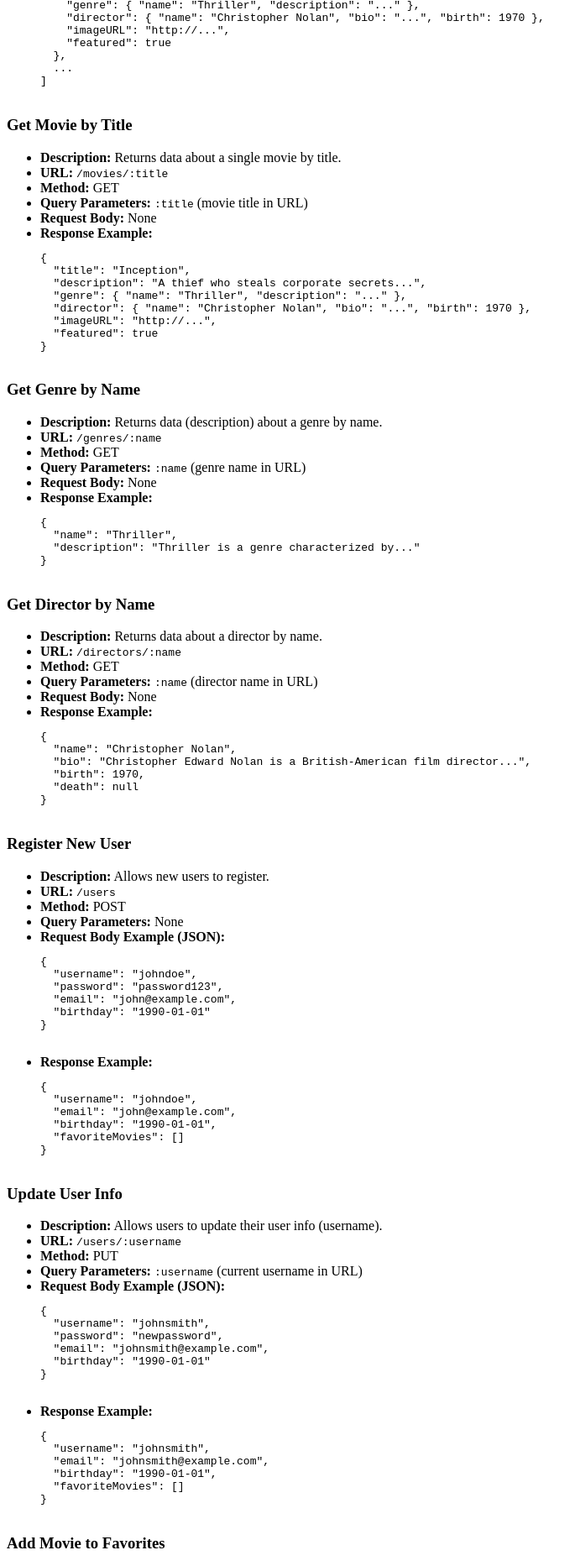
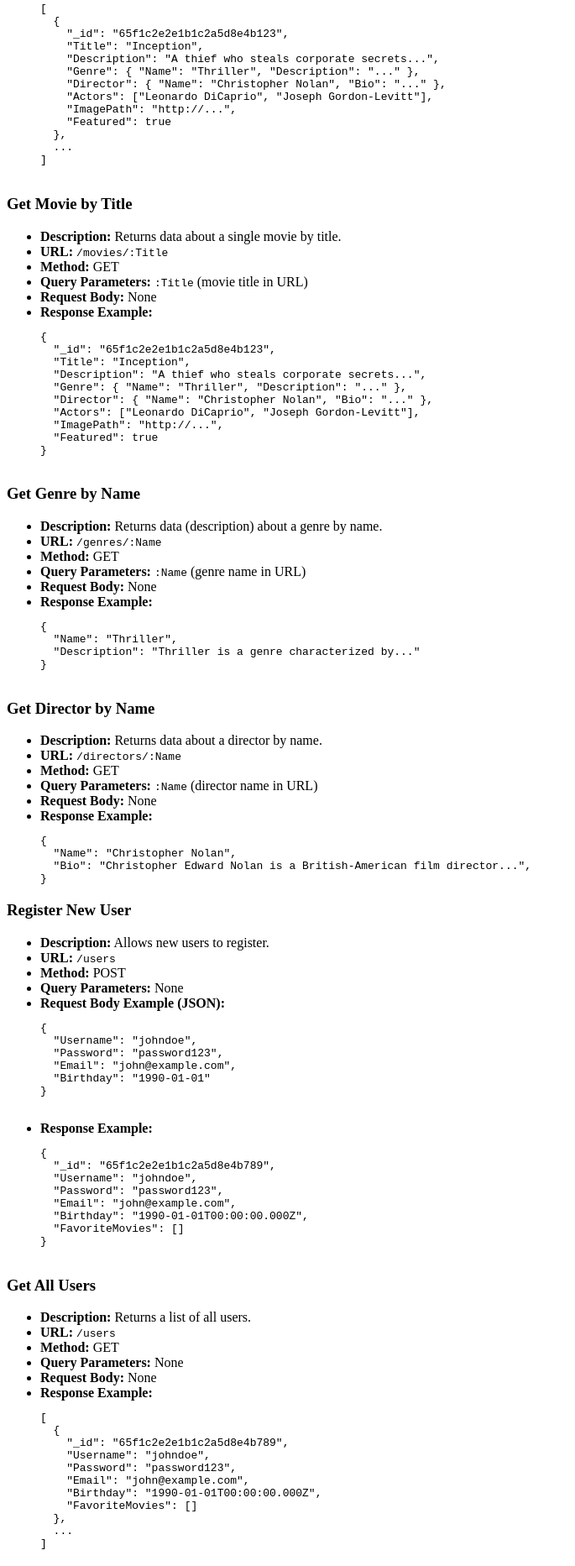
Before and after one commit to redonthehead123/big-beautiful-movie-api, a website: page movie_api/public/documentation.html in a window 1280 px wide. Shown: the part 931-2796 px from the top of the page at 84% size, without its empty margins (0-685 px from the left). Drawn offline with Linux system fonts and the light colour scheme.

Commit message:
Updated Routes
Updated routes to work with mongodb and updated documentation to reflect changes.

```diff
--- a/movie_api/package.json
+++ b/movie_api/package.json
@@ -13,7 +13,7 @@
   "type": "commonjs",
   "dependencies": {
     "express": "^5.1.0",
-    "mongoose": "^8.18.1",
+    "mongoose": "^8.18.2",
     "morgan": "^1.10.1"
   }
 }
--- a/movie_api/public/documentation.html
+++ b/movie_api/public/documentation.html
@@ -3,7 +3,7 @@
 <head>
     <meta charset="UTF-8">
     <meta name="viewport" content="width=device-width, initial-scale=1.0">
-    <title>Document</title>
+    <title>Big Beautiful Movie API Documentation</title>
 </head>
 <body>
     <h1>Movie API Documentation</h1>
@@ -44,17 +44,17 @@
             </tr>
             <tr>
                 <td>GET</td>
-                <td>/movies/:title</td>
+                <td>/movies/:Title</td>
                 <td>Returns data about a single movie by title</td>
             </tr>
             <tr>
                 <td>GET</td>
-                <td>/genres/:name</td>
+                <td>/genres/:Name</td>
                 <td>Returns data (description) about a genre by name</td>
             </tr>
             <tr>
                 <td>GET</td>
-                <td>/directors/:name</td>
+                <td>/directors/:Name</td>
                 <td>Returns data about a director by name</td>
             </tr>
             <tr>
@@ -63,23 +63,33 @@
                 <td>Allows new users to register</td>
             </tr>
             <tr>
+                <td>GET</td>
+                <td>/users</td>
+                <td>Returns a list of all users</td>
+            </tr>
+            <tr>
+                <td>GET</td>
+                <td>/users/:Username</td>
+                <td>Returns data about a single user by username</td>
+            </tr>
+            <tr>
                 <td>PUT</td>
-                <td>/users/:username</td>
-                <td>Allows users to update their user info (username)</td>
+                <td>/users/:Username</td>
+                <td>Allows users to update their user info</td>
             </tr>
             <tr>
                 <td>POST</td>
-                <td>/users/:username/movies/:movieID</td>
+                <td>/users/:Username/movies/:MovieID</td>
                 <td>Adds a movie to a user's list of favorites</td>
             </tr>
             <tr>
                 <td>DELETE</td>
-                <td>/users/:username/movies/:movieID</td>
+                <td>/users/:Username/movies/:MovieID</td>
                 <td>Removes a movie from a user's list of favorites</td>
             </tr>
             <tr>
                 <td>DELETE</td>
-                <td>/users/:username</td>
+                <td>/users/:Username</td>
                 <td>Deregisters an existing user</td>
             </tr>
         </tbody>
@@ -95,15 +105,16 @@
         <li><strong>Query Parameters:</strong> None</li>
         <li><strong>Request Body:</strong> None</li>
         <li><strong>Response Example:</strong>
-            <pre>
-[
+            <pre>[
   {
-    "title": "Inception",
-    "description": "A thief who steals corporate secrets...",
-    "genre": { "name": "Thriller", "description": "..." },
-    "director": { "name": "Christopher Nolan", "bio": "...", "birth": 1970 },
-    "imageURL": "http://...",
-    "featured": true
+    "_id": "65f1c2e2e1b1c2a5d8e4b123",
+    "Title": "Inception",
+    "Description": "A thief who steals corporate secrets...",
+    "Genre": { "Name": "Thriller", "Description": "..." },
+    "Director": { "Name": "Christopher Nolan", "Bio": "..." },
+    "Actors": ["Leonardo DiCaprio", "Joseph Gordon-Levitt"],
+    "ImagePath": "http://...",
+    "Featured": true
   },
   ...
 ]
@@ -114,19 +125,20 @@
     <h3>Get Movie by Title</h3>
     <ul>
         <li><strong>Description:</strong> Returns data about a single movie by title.</li>
-        <li><strong>URL:</strong> <code>/movies/:title</code></li>
+        <li><strong>URL:</strong> <code>/movies/:Title</code></li>
         <li><strong>Method:</strong> GET</li>
-        <li><strong>Query Parameters:</strong> <code>:title</code> (movie title in URL)</li>
+        <li><strong>Query Parameters:</strong> <code>:Title</code> (movie title in URL)</li>
         <li><strong>Request Body:</strong> None</li>
         <li><strong>Response Example:</strong>
-            <pre>
-{
-  "title": "Inception",
-  "description": "A thief who steals corporate secrets...",
-  "genre": { "name": "Thriller", "description": "..." },
-  "director": { "name": "Christopher Nolan", "bio": "...", "birth": 1970 },
-  "imageURL": "http://...",
-  "featured": true
+            <pre>{
+  "_id": "65f1c2e2e1b1c2a5d8e4b123",
+  "Title": "Inception",
+  "Description": "A thief who steals corporate secrets...",
+  "Genre": { "Name": "Thriller", "Description": "..." },
+  "Director": { "Name": "Christopher Nolan", "Bio": "..." },
+  "Actors": ["Leonardo DiCaprio", "Joseph Gordon-Levitt"],
+  "ImagePath": "http://...",
+  "Featured": true
 }
             </pre>
         </li>
@@ -135,15 +147,14 @@
     <h3>Get Genre by Name</h3>
     <ul>
         <li><strong>Description:</strong> Returns data (description) about a genre by name.</li>
-        <li><strong>URL:</strong> <code>/genres/:name</code></li>
+        <li><strong>URL:</strong> <code>/genres/:Name</code></li>
         <li><strong>Method:</strong> GET</li>
-        <li><strong>Query Parameters:</strong> <code>:name</code> (genre name in URL)</li>
+        <li><strong>Query Parameters:</strong> <code>:Name</code> (genre name in URL)</li>
         <li><strong>Request Body:</strong> None</li>
         <li><strong>Response Example:</strong>
-            <pre>
-{
-  "name": "Thriller",
-  "description": "Thriller is a genre characterized by..."
+            <pre>{
+  "Name": "Thriller",
+  "Description": "Thriller is a genre characterized by..."
 }
             </pre>
         </li>
@@ -152,19 +163,15 @@
     <h3>Get Director by Name</h3>
     <ul>
         <li><strong>Description:</strong> Returns data about a director by name.</li>
-        <li><strong>URL:</strong> <code>/directors/:name</code></li>
+        <li><strong>URL:</strong> <code>/directors/:Name</code></li>
         <li><strong>Method:</strong> GET</li>
-        <li><strong>Query Parameters:</strong> <code>:name</code> (director name in URL)</li>
+        <li><strong>Query Parameters:</strong> <code>:Name</code> (director name in URL)</li>
         <li><strong>Request Body:</strong> None</li>
         <li><strong>Response Example:</strong>
-            <pre>
-{
-  "name": "Christopher Nolan",
-  "bio": "Christopher Edward Nolan is a British-American film director...",
-  "birth": 1970,
-  "death": null
-}
-            </pre>
+            <pre>{
+  "Name": "Christopher Nolan",
+  "Bio": "Christopher Edward Nolan is a British-American film director...",
+}</pre>
         </li>
     </ul>
 
@@ -175,22 +182,65 @@
         <li><strong>Method:</strong> POST</li>
         <li><strong>Query Parameters:</strong> None</li>
         <li><strong>Request Body Example (JSON):</strong>
-            <pre>
-{
-  "username": "johndoe",
-  "password": "password123",
-  "email": "john@example.com",
-  "birthday": "1990-01-01"
+            <pre>{
+  "Username": "johndoe",
+  "Password": "password123",
+  "Email": "john@example.com",
+  "Birthday": "1990-01-01"
 }
             </pre>
         </li>
         <li><strong>Response Example:</strong>
-            <pre>
-{
-  "username": "johndoe",
-  "email": "john@example.com",
-  "birthday": "1990-01-01",
-  "favoriteMovies": []
+            <pre>{
+  "_id": "65f1c2e2e1b1c2a5d8e4b789",
+  "Username": "johndoe",
+  "Password": "password123",
+  "Email": "john@example.com",
+  "Birthday": "1990-01-01T00:00:00.000Z",
+  "FavoriteMovies": []
+}
+            </pre>
+        </li>
+    </ul>
+
+    <h3>Get All Users</h3>
+    <ul>
+        <li><strong>Description:</strong> Returns a list of all users.</li>
+        <li><strong>URL:</strong> <code>/users</code></li>
+        <li><strong>Method:</strong> GET</li>
+        <li><strong>Query Parameters:</strong> None</li>
+        <li><strong>Request Body:</strong> None</li>
+        <li><strong>Response Example:</strong>
+            <pre>[
+  {
+    "_id": "65f1c2e2e1b1c2a5d8e4b789",
+    "Username": "johndoe",
+    "Password": "password123",
+    "Email": "john@example.com",
+    "Birthday": "1990-01-01T00:00:00.000Z",
+    "FavoriteMovies": []
+  },
+  ...
+]
+            </pre>
+        </li>
+    </ul>
+
+    <h3>Get User by Username</h3>
+    <ul>
+        <li><strong>Description:</strong> Returns data about a single user by username.</li>
+        <li><strong>URL:</strong> <code>/users/:Username</code></li>
+        <li><strong>Method:</strong> GET</li>
+        <li><strong>Query Parameters:</strong> <code>:Username</code> (username in URL)</li>
+        <li><strong>Request Body:</strong> None</li>
+        <li><strong>Response Example:</strong>
+            <pre>{
+  "_id": "65f1c2e2e1b1c2a5d8e4b789",
+  "Username": "johndoe",
+  "Password": "password123",
+  "Email": "john@example.com",
+  "Birthday": "1990-01-01T00:00:00.000Z",
+  "FavoriteMovies": []
 }
             </pre>
         </li>
@@ -198,27 +248,27 @@
 
     <h3>Update User Info</h3>
     <ul>
-        <li><strong>Description:</strong> Allows users to update their user info (username).</li>
-        <li><strong>URL:</strong> <code>/users/:username</code></li>
+        <li><strong>Description:</strong> Allows users to update their user info.</li>
+        <li><strong>URL:</strong> <code>/users/:Username</code></li>
         <li><strong>Method:</strong> PUT</li>
-        <li><strong>Query Parameters:</strong> <code>:username</code> (current username in URL)</li>
+        <li><strong>Query Parameters:</strong> <code>:Username</code> (current username in URL)</li>
         <li><strong>Request Body Example (JSON):</strong>
-            <pre>
-{
-  "username": "johnsmith",
-  "password": "newpassword",
-  "email": "johnsmith@example.com",
-  "birthday": "1990-01-01"
+            <pre>{
+  "Username": "johnsmith",
+  "Password": "newpassword",
+  "Email": "johnsmith@example.com",
+  "Birthday": "1990-01-01"
 }
             </pre>
         </li>
         <li><strong>Response Example:</strong>
-            <pre>
-{
-  "username": "johnsmith",
-  "email": "johnsmith@example.com",
-  "birthday": "1990-01-01",
-  "favoriteMovies": []
+            <pre>{
+  "_id": "65f1c2e2e1b1c2a5d8e4b789",
+  "Username": "johnsmith",
+  "Password": "newpassword",
+  "Email": "johnsmith@example.com",
+  "Birthday": "1990-01-01T00:00:00.000Z",
+  "FavoriteMovies": []
 }
             </pre>
         </li>
@@ -227,14 +277,20 @@
     <h3>Add Movie to Favorites</h3>
     <ul>
         <li><strong>Description:</strong> Adds a movie to a user's list of favorites.</li>
-        <li><strong>URL:</strong> <code>/users/:username/movies/:movieID</code></li>
+        <li><strong>URL:</strong> <code>/users/:Username/movies/:MovieID</code></li>
         <li><strong>Method:</strong> POST</li>
-        <li><strong>Query Parameters:</strong> <code>:username</code> (username in URL), <code>:movieID</code> (movie ID in URL)</li>
+        <li><strong>Query Parameters:</strong> <code>:Username</code> (username in URL), <code>:MovieID</code> (movie ID in URL)</li>
         <li><strong>Request Body:</strong> None</li>
         <li><strong>Response Example:</strong>
-            <pre>
-{
-  "message": "Movie has been added to favorites."
+            <pre>{
+  "_id": "65f1c2e2e1b1c2a5d8e4b789",
+  "Username": "johndoe",
+  "Password": "password123",
+  "Email": "john@example.com",
+  "Birthday": "1990-01-01T00:00:00.000Z",
+  "FavoriteMovies": [
+    "65f1c2e2e1b1c2a5d8e4b123"
+  ]
 }
             </pre>
         </li>
@@ -243,14 +299,18 @@
     <h3>Remove Movie from Favorites</h3>
     <ul>
         <li><strong>Description:</strong> Removes a movie from a user's list of favorites.</li>
-        <li><strong>URL:</strong> <code>/users/:username/movies/:movieID</code></li>
+        <li><strong>URL:</strong> <code>/users/:Username/movies/:MovieID</code></li>
         <li><strong>Method:</strong> DELETE</li>
-        <li><strong>Query Parameters:</strong> <code>:username</code> (username in URL), <code>:movieID</code> (movie ID in URL)</li>
+        <li><strong>Query Parameters:</strong> <code>:Username</code> (username in URL), <code>:MovieID</code> (movie ID in URL)</li>
         <li><strong>Request Body:</strong> None</li>
         <li><strong>Response Example:</strong>
-            <pre>
-{
-  "message": "Movie has been removed from favorites."
+            <pre>{
+  "_id": "65f1c2e2e1b1c2a5d8e4b789",
+  "Username": "johndoe",
+  "Password": "password123",
+  "Email": "john@example.com",
+  "Birthday": "1990-01-01T00:00:00.000Z",
+  "FavoriteMovies": []
 }
             </pre>
         </li>
@@ -259,15 +319,13 @@
     <h3>Deregister User</h3>
     <ul>
         <li><strong>Description:</strong> Deregisters an existing user.</li>
-        <li><strong>URL:</strong> <code>/users/:username</code></li>
+        <li><strong>URL:</strong> <code>/users/:Username</code></li>
         <li><strong>Method:</strong> DELETE</li>
-        <li><strong>Query Parameters:</strong> <code>:username</code> (username in URL)</li>
+        <li><strong>Query Parameters:</strong> <code>:Username</code> (username in URL)</li>
         <li><strong>Request Body:</strong> None</li>
         <li><strong>Response Example:</strong>
             <pre>
-{
-  "message": "User has been deregistered."
-}
+User johndoe was deleted.
             </pre>
         </li>
     </ul>
```
Also changed, not shown: movie_api/index.js (+136 -21 lines), 1 other file.
